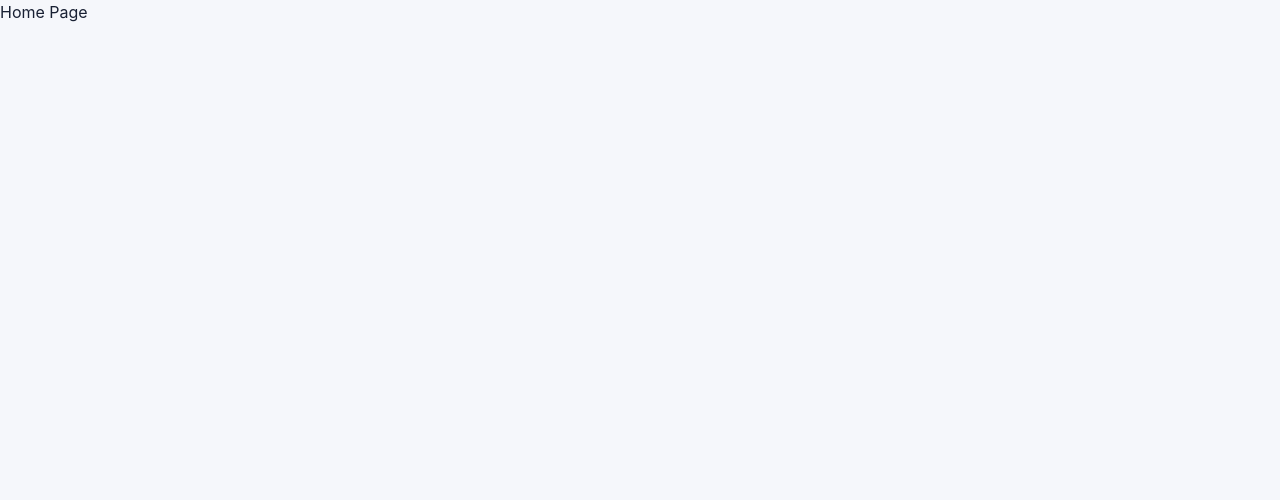
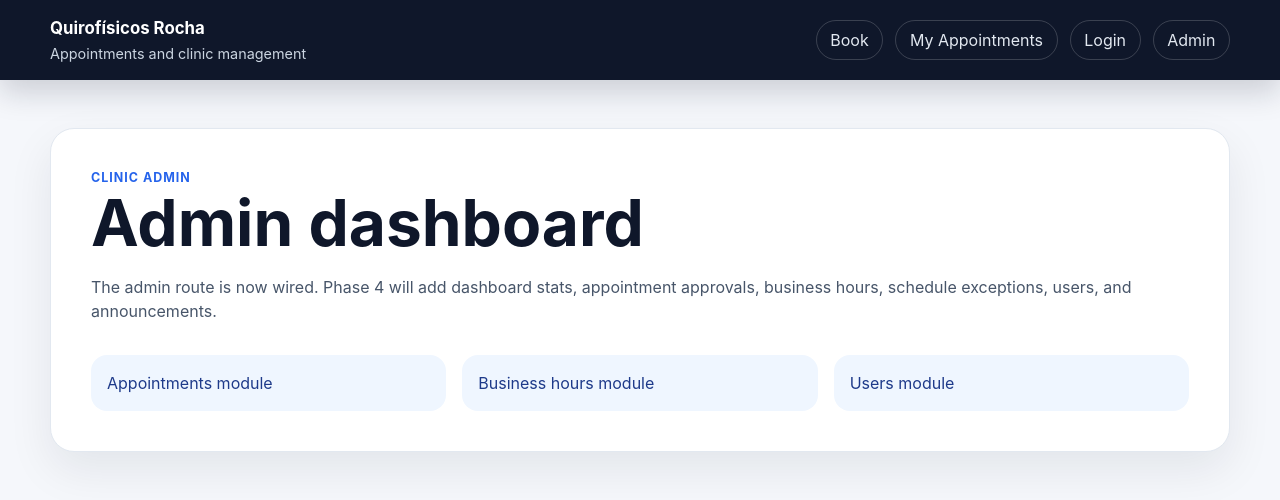
Before and after one commit to ulisesd15/AppointmentRepo, a React (Vite) app in the folder frontend/: page /admin in a window 1280 px wide. Shown: the top 500 px of the page. Built offline with nearby package versions, Linux system fonts and the light colour scheme.

Commit message:
Phase 1: replace placeholder admin page

```diff
--- a/frontend/src/pages/AdminDashboardPage/adminDashboardPage.jsx
+++ b/frontend/src/pages/AdminDashboardPage/adminDashboardPage.jsx
@@ -1,3 +1,21 @@
-export default function HomePage() {
-  return <div>Home Page</div>;
+import Layout from '../../components/Layout.jsx';
+
+export default function AdminDashboardPage() {
+  return (
+    <Layout>
+      <section className="card">
+        <p className="eyebrow">Clinic admin</p>
+        <h1>Admin dashboard</h1>
+        <p>
+          The admin route is now wired. Phase 4 will add dashboard stats, appointment approvals,
+          business hours, schedule exceptions, users, and announcements.
+        </p>
+        <div className="grid">
+          <div className="notice">Appointments module</div>
+          <div className="notice">Business hours module</div>
+          <div className="notice">Users module</div>
+        </div>
+      </section>
+    </Layout>
+  );
 }
```
